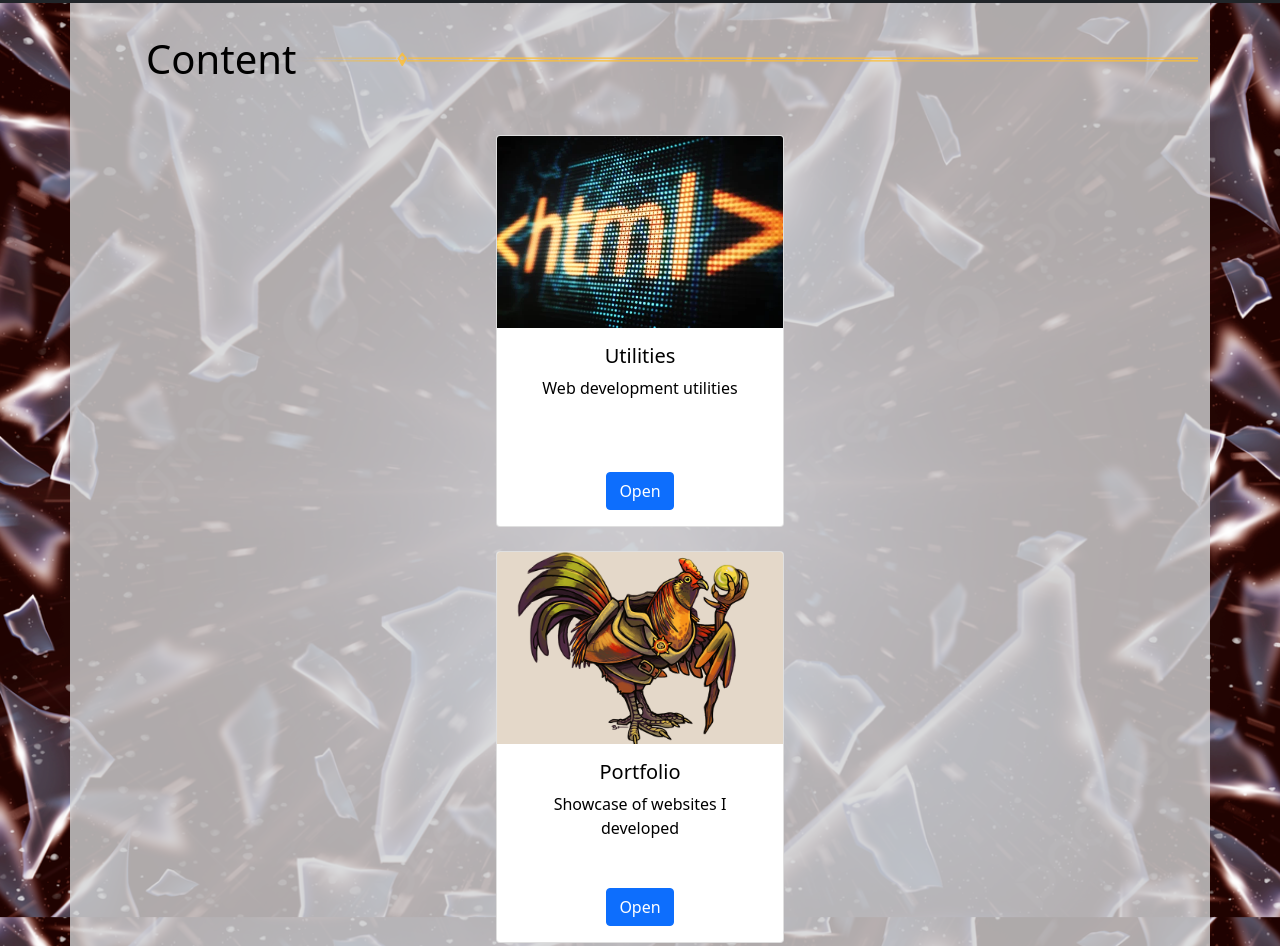
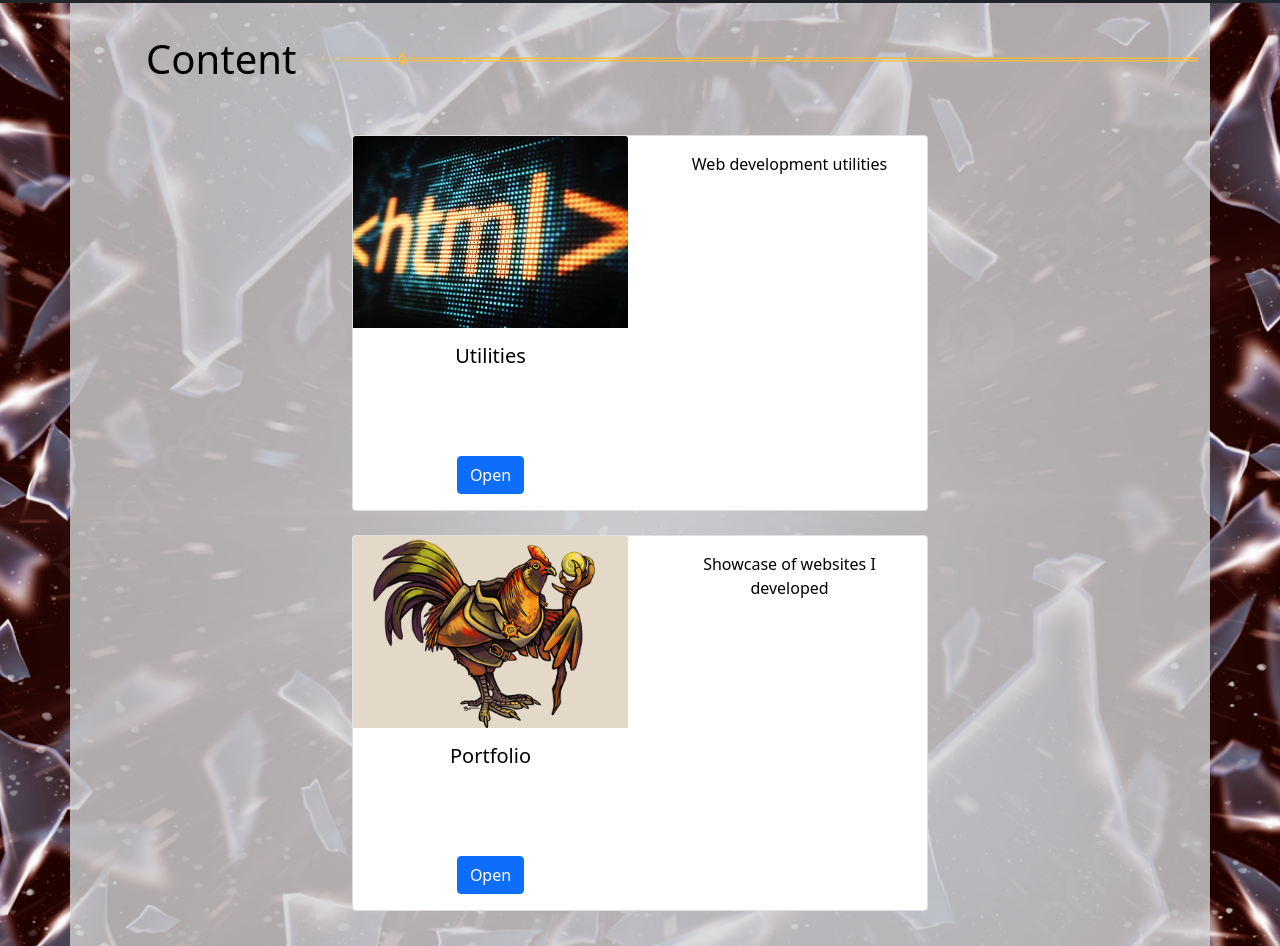
Before and after one commit to DavidePonzini/www, an Astro site: page / in a window 1280 px wide. Shown: the part 797-1743 px from the top of the page. Built offline with nearby package versions, Linux system fonts and the light colour scheme; Astro itself is replaced by a stand-in of ours.

Commit message:
wip - card look

```diff
--- a/src/components/Card.astro
+++ b/src/components/Card.astro
@@ -16,13 +16,15 @@ const { href, title, img } = Astro.props;
 			</div>
 			<div class="card-body">
 				<h5 class="card-title">{title}</h5>
-				<p class="card-text">
-					<slot>{title}</slot>
-				</p>
 				<span class="btn btn-primary">Open</span>
 			</div>
 		</div>
 		<div class="col-6">
+			<div class="card-body">
+				<p class="card-text">
+					<slot>{title}</slot>
+				</p>
+			</div>
 		</div>
 	</div>
 </a>
@@ -33,20 +35,21 @@ const { href, title, img } = Astro.props;
 		margin: 12px;
 		word-wrap: normal;
 		vertical-align: top;
-		width: 18rem;
-		margin-left: 9rem;
-		margin-right: 9rem;
+		width: 36rem;
 		color: black;
-		/* transition: width .2s; */
 	}
 
 	a.card {
 		text-decoration: none;
 	}
 
+	.card .card-title {
+		height: 104px;
+	}
+
 	.card .card-text {
 		color: black;
-		height: 80px;
+		height: 100%;
 		overflow-y: auto;
 	}
 
@@ -67,25 +70,13 @@ const { href, title, img } = Astro.props;
 		transform: scale(1.1);
 	}
 
-	.card:hover {
-		width: 36rem;
-		margin-left: 0;
-		margin-right: 0;
-	}
-
 	.card .col-6:first-child {
-		width: 100%;
-	}
-
-	.card:hover .col-6:first-child {
 		width: 50%;
+		display: block;
 	}
 
 	.card .col-6:last-child {
-		display: none;
-	}
-
-	.card:hover .col-6:last-child {
+		width: 50%;
 		display: block;
 	}
 
```
